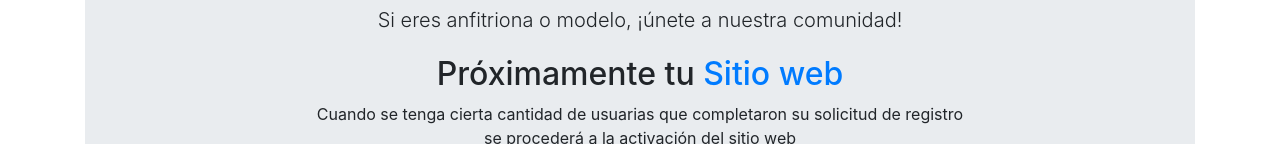
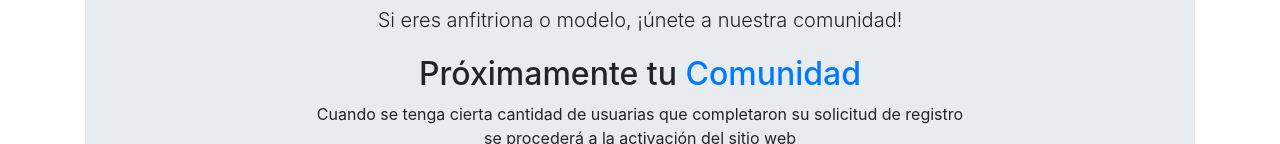
Before and after one commit to jhonnyjl/moda.github.io, a plain HTML site: page index.html in a window 1280 px wide. Shown: the part 262-406 px from the top of the page. Drawn offline with nearby package versions, Linux system fonts and the light colour scheme.

Commit message:
Update index.html
actualización "próximamente"

```diff
--- a/index.html
+++ b/index.html
@@ -46,7 +46,7 @@
 
                 <!-- Video Section -->
                 <div class="video-section text-center">
-                    <h2>Próximamente tu <a href="google.com" target="_blank">Sitio web</a></h2>
+                    <h2>Próximamente tu <a href="google.com" target="_blank">Comunidad</a></h2>
                     <div>
                         <p>Cuando se tenga cierta cantidad de usuarias que completaron su solicitud de registro se procederá a la activación del sitio web</p>
                         <p>El sitio web es totalmente gratuito</p>
```
